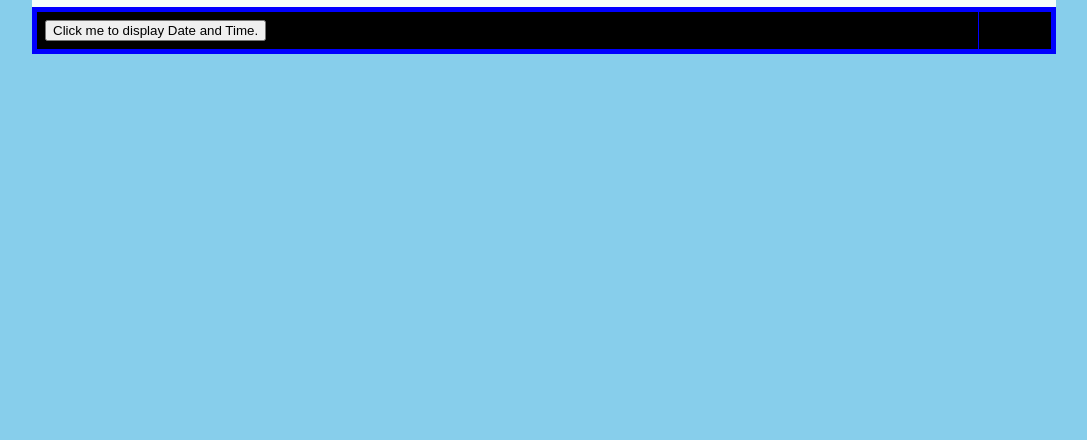
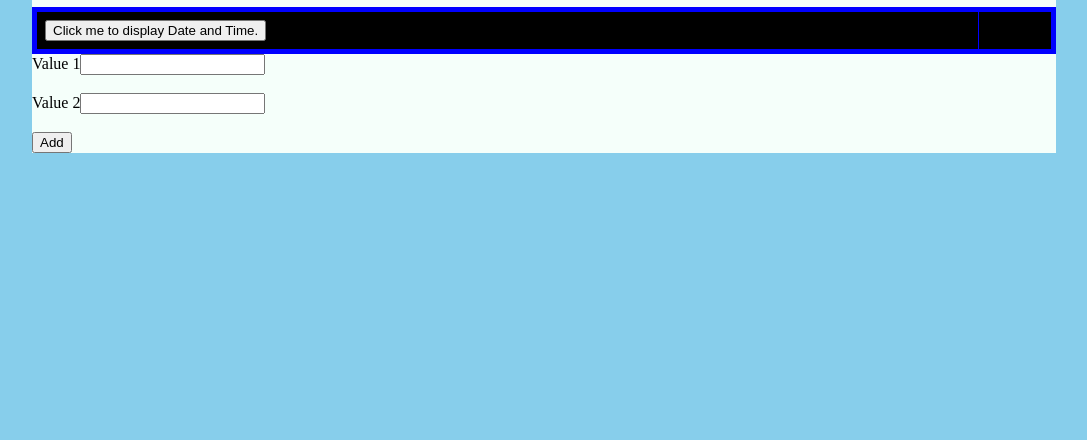
Before and after one commit to fahimmulla/QAWEEK6_JAVASCRIPT, a plain HTML site: page index.html in a window 1280 px wide. Shown: the part 360-800 px from the top of the page, without its empty margins (96-1183 px from the left). Drawn offline with Linux system fonts and the light colour scheme.

Commit message:
Third Commit

```diff
--- a/CSS/stylesheet.css
+++ b/CSS/stylesheet.css
@@ -7,7 +7,7 @@ body {
     background-color: mintcream;
     width:80%;
     margin-left: auto;
-    margin-right: auto ;
+    margin-right: auto;
 }
 
 .mainContent {
--- a/Javascriptpractice/script.js
+++ /dev/null
@@ -1,5 +0,0 @@
-// function
-// var x = 5;
-// var y = 6;
-// var z = x+y;
-//
--- /dev/null
+++ b/calscript.js
@@ -0,0 +1,8 @@
+
+function add() {
+    var n1 = parseFloat(document.getElementById('n1').value);
+    var n2 = parseFloat(document.getElementById('n2').value);
+    var result = n1 + n2;
+    alert(result);
+
+}
--- a/index.html
+++ b/index.html
@@ -2,9 +2,10 @@
 <html lang="en">
 <head>
     <meta charset="UTF-8">
-    <link href="css/stylesheet.css" rel="stylesheet" type="text/css" />
+    <link href="css/stylesheet.css" rel="stylesheet" type="text/css"/>
     <title>Welcome to my Website</title>
     <!--<script>window.alert("Welcome to my Website");</script>-->
+    <script src="calscript.js"></script>
 </head>
 <br>
 
@@ -12,7 +13,7 @@
 <div class="mainContent">
     <div class="navigation">
         <ul>
-            <li><a id="home" href= index.html>Home </a></li>
+            <li><a id="home" href=index.html>Home </a></li>
             <li><a href="about_me.html"> About Me </a></li>
             <li><a href="project_list.html">Project List </a></li>
             <li><a href="softwares.html">Softwares</a></li>
@@ -37,16 +38,16 @@
         <input type="name"
                placeholder="name..."
                alt="Enter Name"
-               required="required" />
+               required="required"/>
         <input type="Email"
                placeholder="email..."
                alt="Enter Email"
-               required="required" />
+               required="required"/>
         <input type="password"
                placeholder="password..."
                alt="Enter Password"
-               required="required" />
-        <button type="submit" onclick="z" >Sign In
+               required="required"/>
+        <button type="submit" onclick="z">Sign In
 
         </button>
     </div>
@@ -65,12 +66,9 @@
 <!--document.getElementById("Mytest").innerHTML = "The value of z is: " + z;-->
 
 
-
 <!--</script>-->
 
 <!--<script>window.alert("The value of z :" + z);</script>-->
-
-
 
 
 <!--</br>-->
@@ -108,10 +106,13 @@
 <h1> Data and time </h1>
 <table border="5" bordercolor="blue" align="left">
     <tr>
-        <th> <button type="button" class="center" align="center" border="5" bordercolor="blue" align="center"
+        <th>
+            <button type="button" class="center" align="center" border="5" bordercolor="blue" align="center"
                     onclick="document.getElementById('demo').innerHTML = Date()">
-            Click me to display Date and Time.</button> </th>
-        <th> <p id="demo" ></p> </th>
+                Click me to display Date and Time.
+            </button>
+        </th>
+        <th><p id="demo"></p></th>
 
     </tr>
     <tbody>
@@ -128,7 +129,12 @@
 </br>
 </br>
 
+<form name="codingexcercise2" method="get">
+    Value 1<input type="text" id="number1"> <br> <br>
+    Value 2<input type="text" id="number2"> <br> <br>
+    <input type="button" onclick="add()" value="Add">
 
+</form>
 
 
 </body>
```
Also changed, not shown: QAWEEK6_JAVASCRIPT/calcscript.js (added, +8 -0 lines). Lines whose indentation alone changed are shown as unchanged.
